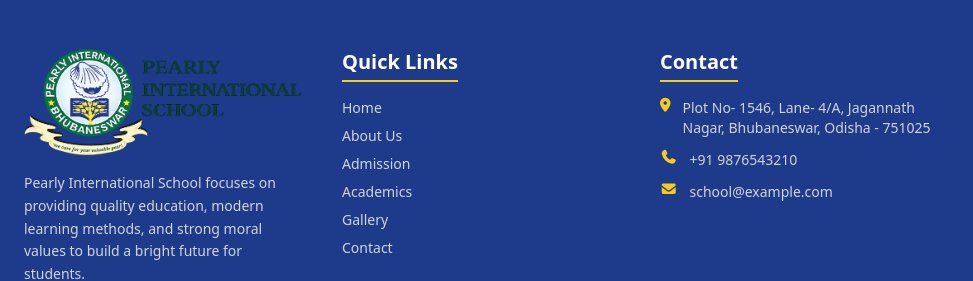
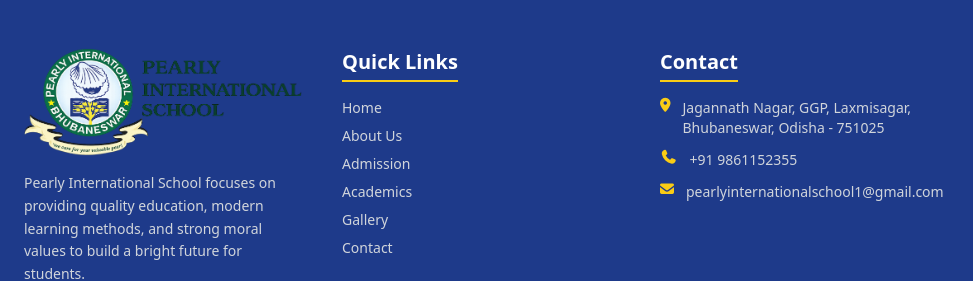
Before and after one commit to JAVA-ENTRPRISES/PERLY-INTERNATIONAL-SCHOOL, a plain HTML site: page components/footer.html in a window 1280 px wide. Shown: the top 281 px of the page, 0-973 px from the left. Drawn offline with nearby package versions, Linux system fonts and the light colour scheme; files whose address does not match are found by name.

Commit message:
Update footer.html

```diff
--- a/components/footer.html
+++ b/components/footer.html
@@ -88,19 +88,19 @@
             <li class="flex gap-3">
               <i class="fa-solid fa-location-dot text-yellow-400"></i>
               <span
-                >Plot No- 1546, Lane- 4/A, Jagannath Nagar, Bhubaneswar, Odisha
+                >Jagannath Nagar, GGP, Laxmisagar, Bhubaneswar, Odisha
                 - 751025</span
               >
             </li>
 
             <li class="flex gap-3">
               <i class="fa-solid fa-phone text-yellow-400"></i>
-              <span>+91 9876543210</span>
+              <span>+91 9861152355</span>
             </li>
 
             <li class="flex gap-3">
               <i class="fa-solid fa-envelope text-yellow-400"></i>
-              <span>school@example.com</span>
+              <span>pearlyinternationalschool1@gmail.com</span>
             </li>
           </ul>
         </div>
```
